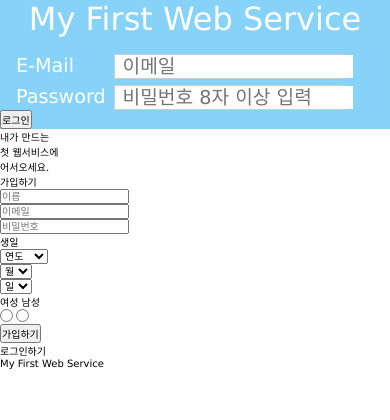
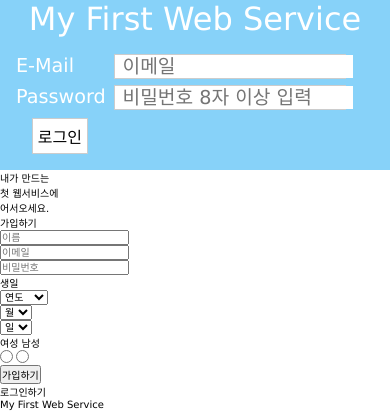
Before and after one commit to ghdcksgml1/First_web_project, a PHP site: page / in a window 390 px wide. Shown: the top 420 px of the page. Run offline with PHP 8.4, Linux system fonts and the light colour scheme.

Commit message:
2021.07.11

```diff
--- a/css/header.css
+++ b/css/header.css
@@ -53,4 +53,21 @@ header{
         border:none;
         background:#fff;
     }
+    .loginSubmitBox{
+        clear:both;
+        float:left;
+        background:#fff;
+        border:1px solid #ccc;
+        margin:0.5rem 0 1rem 2rem;
+        padding:0.3rem;
+    }
+    #loginSubmit{
+        clear:both;
+        float:left;
+        width:100%;
+        background:none;
+        border:none;
+        color:#000;
+        font-size:1rem;
+    }
 }
--- a/index.html
+++ b/index.html
@@ -37,7 +37,7 @@
                             <input type="password" name="userPw" id="loginPw" placeholder="비밀번호 8자 이상 입력"/>
                         </div>
                     </div>
-                    <div class="sloginSubmitBox">
+                    <div class="loginSubmitBox">
                         <input type="submit" id="loginSubmit" value="로그인"/>
                     </div>
                 </form>
```
